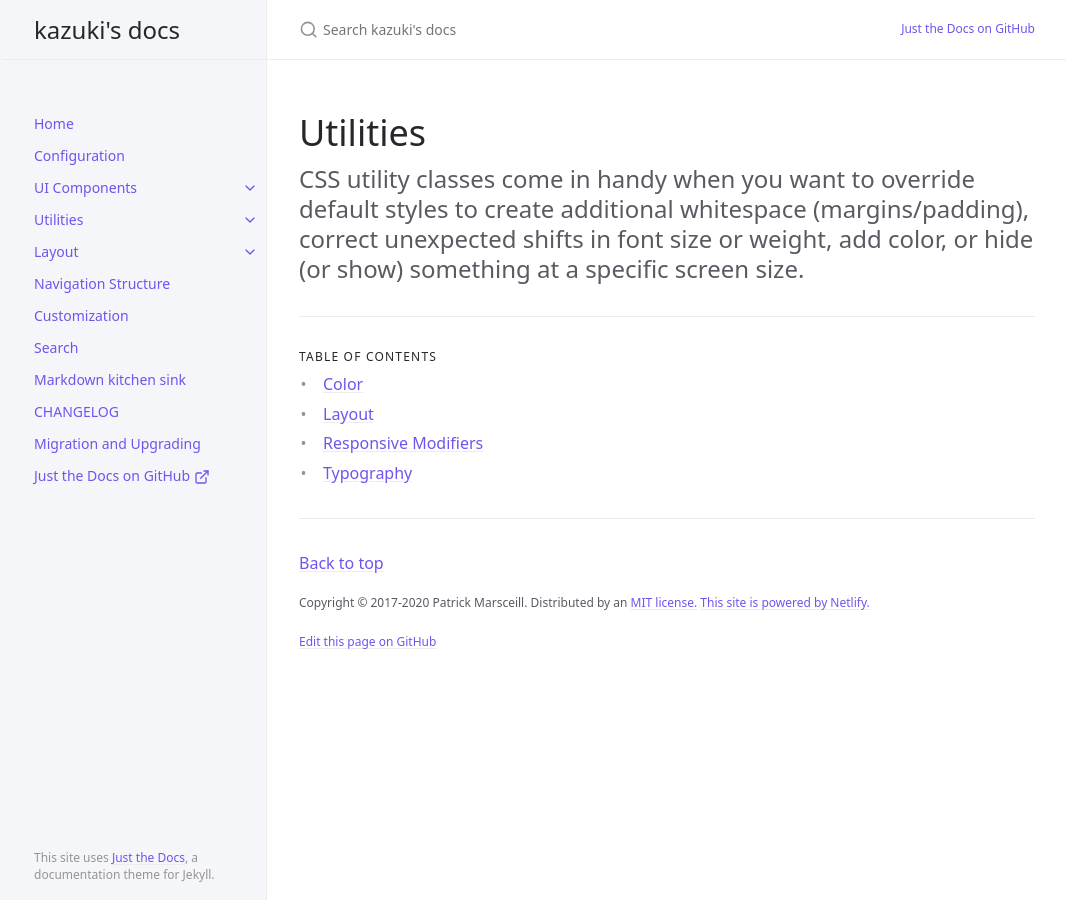
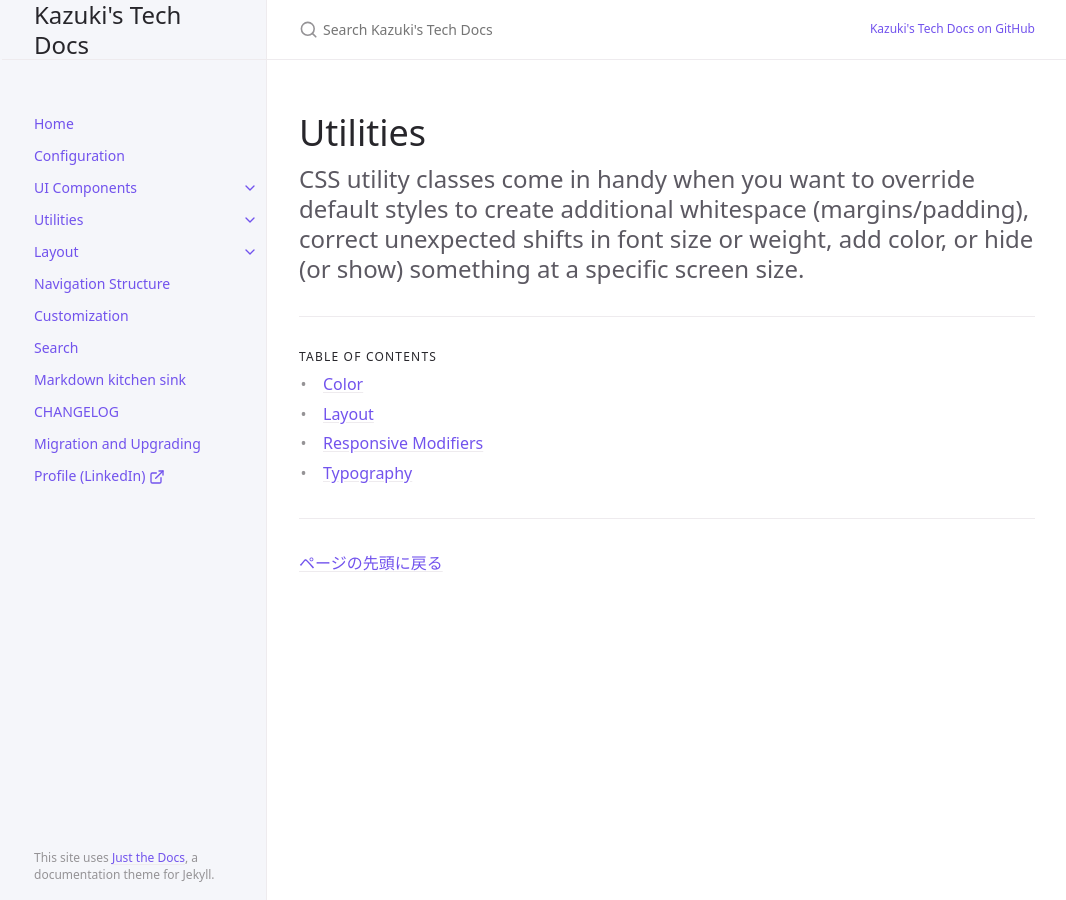
Before and after one commit to kazutax/tech-docs, a Jekyll site: the page built from docs/utilities/utilities.md, in a window 1280 px wide. Shown: the whole page, without its empty margins (105-1171 px from the left). Built offline with Jekyll 4.4.1, drawn with Linux system fonts in a browser that asks for light colours; cached includes are drawn as plain includes.

Commit message:
modify config

```diff
--- a/_config.yml
+++ b/_config.yml
@@ -1,5 +1,5 @@
-title: kazuki's docs
-description: documentation here's description.
+title: Kazuki's Tech Docs
+description: 学習内容まとめるやつ
 baseurl: / # the subpath of your site, e.g. /blog
 url: "https://kazutax.github.io" # the base hostname & protocol for your site, e.g. http://example.com
 repository: /docs # for github-metadata
@@ -86,8 +86,8 @@ heading_anchors: true
 
 # Aux links for the upper right navigation
 aux_links:
-  "Just the Docs on GitHub":
-    - "https://github.com/just-the-docs/just-the-docs"
+  "Kazuki's Tech Docs on GitHub":
+    - "https://github.com/kazutax/tech-docs"
 
 # Makes Aux links open in a new tab. Default is false
 aux_links_new_tab: false
@@ -98,17 +98,18 @@ nav_sort: case_sensitive # Capital letters sorted before lowercase
 
 # External navigation links
 nav_external_links:
-  - title: Just the Docs on GitHub
-    url: https://github.com/just-the-docs/just-the-docs
+  - title: Profile (LinkedIn)
+    url: https://www.linkedin.com/in/kazutak/
+    open_in_new_tab: true
 
 # Footer content
 # appears at the bottom of every page's main content
 
 # Back to top link
 back_to_top: true
-back_to_top_text: "Back to top"
+back_to_top_text: "ページの先頭に戻る"
 
-footer_content: "Copyright &copy; 2017-2020 Patrick Marsceill. Distributed by an <a href=\"https://github.com/just-the-docs/just-the-docs/tree/main/LICENSE.txt\">MIT license.</a> <a href=\"https://www.netlify.com/\">This site is powered by Netlify.</a>"
+# footer_content: "Copyright &copy; 2017-2020 Patrick Marsceill. Distributed by an <a href=\"https://github.com/just-the-docs/just-the-docs/tree/main/LICENSE.txt\">MIT license.</a> <a href=\"https://www.netlify.com/\">This site is powered by Netlify.</a>"
 
 # Footer last edited timestamp
 last_edit_timestamp: true # show or hide edit time - page must have `last_modified_date` defined in the frontmatter
@@ -117,7 +118,7 @@ last_edit_time_format: "%b %e %Y at %I:%M %p" # uses ruby's time format: https:/
 
 
 # Footer "Edit this page on GitHub" link text
-gh_edit_link: true # show or hide edit this page link
+gh_edit_link: false # show or hide edit this page link
 gh_edit_link_text: "Edit this page on GitHub"
 gh_edit_repository: "https://github.com/just-the-docs/just-the-docs" # the github URL for your repo
 gh_edit_branch: "main" # the branch that your docs is served from
@@ -152,7 +153,7 @@ callouts:
 
 plugins:
   - jekyll-seo-tag
-  # - jekyll-github-metadata
+  - jekyll-github-metadata
   - jekyll-include-cache
 
 kramdown:
```
